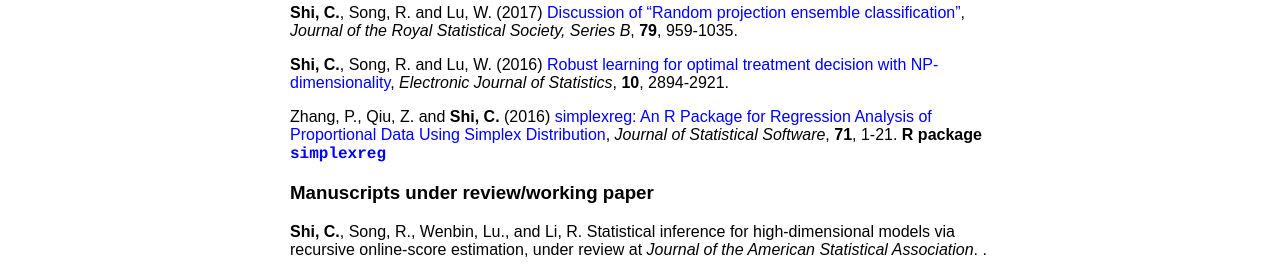
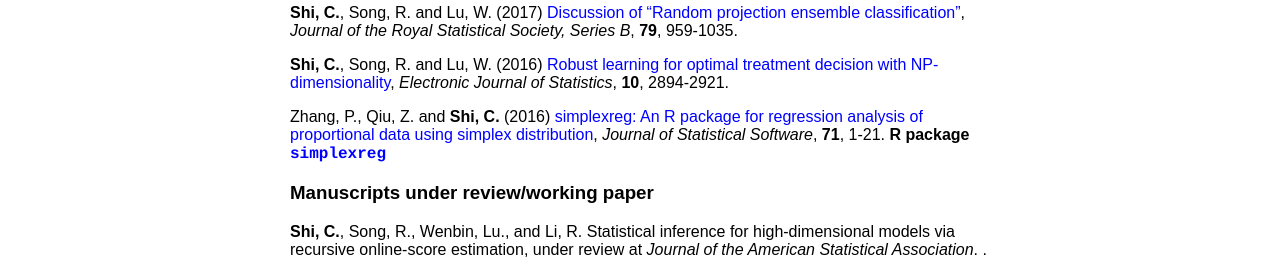
Before and after one commit to callmespring/callmespring.github.io, a Jekyll site: the page built from publication.md, in a window 1280 px wide. Shown: the part 602-877 px from the top of the page. Built offline with Jekyll 4.4.1, drawn with Linux system fonts in a browser that asks for light colours.

Commit message:
Add files via upload

```diff
--- a/publication.md
+++ b/publication.md
@@ -28,7 +28,7 @@ _Annals of Statistics_, accepted. [supplement](./paper/supphdlineartest.pdf). (2
 
 **Shi, C.**, Song, R. and Lu, W. (2016) [Robust learning for optimal treatment decision with NP-dimensionality](https://projecteuclid.org/euclid.ejs/1476368559), _Electronic Journal of Statistics_, **10**, 2894-2921.
 
-Zhang, P., Qiu, Z. and **Shi, C.** (2016) [simplexreg: An R Package for Regression Analysis of Proportional Data Using Simplex Distribution](https://www.jstatsoft.org/article/view/v071i11), _Journal of Statistical Software_, **71**, 1-21.
+Zhang, P., Qiu, Z. and **Shi, C.** (2016) [simplexreg: An R package for regression analysis of proportional data using simplex distribution](https://www.jstatsoft.org/article/view/v071i11), _Journal of Statistical Software_, **71**, 1-21.
 **R package** [<span style="font-family:courier;">**simplexreg**</span>](https://cran.r-project.org/web/packages/simplexreg/index.html)
 
 ### Manuscripts under review/working paper
```
